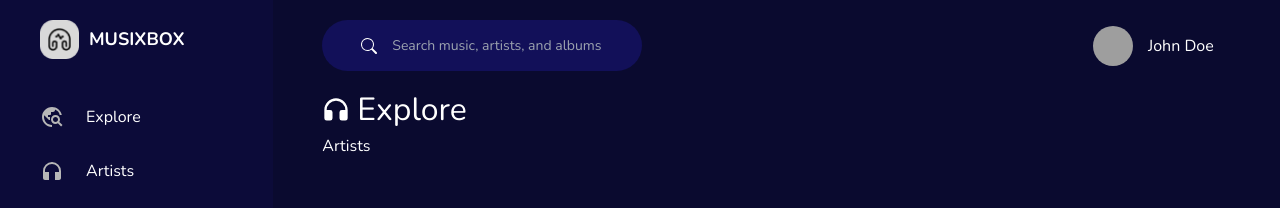
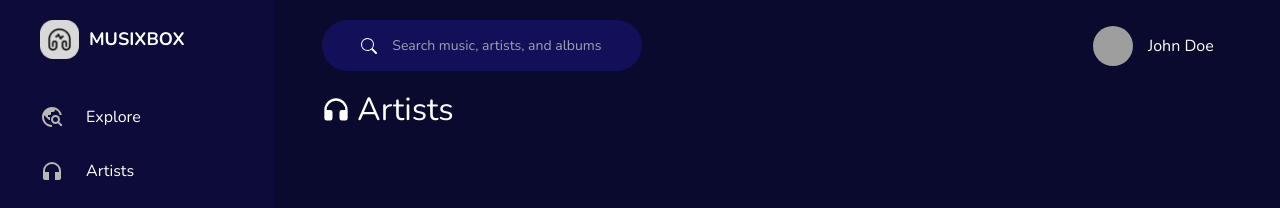
Before and after one commit to Yubraj-Karki/music-app, a React (Vite) app in the folder vite-project/: page /artists in a window 1280 px wide. Shown: the top 208 px of the page. Built offline with nearby package versions, Linux system fonts and the light colour scheme; grey boxes are pictures that could not be loaded; a web font is replaced by a local one.

Commit message:
adding page title

```diff
--- a/vite-project/context.jsx
+++ b/vite-project/context.jsx
@@ -1,4 +1,4 @@
-import React, { useState, useEffect } from "react";
+import React, { useState, useEffect, useRef } from "react";
 
 export const SpotifyContext = React.createContext();
 import env from "react-dotenv";
--- a/vite-project/src/App.jsx
+++ b/vite-project/src/App.jsx
@@ -2,7 +2,6 @@ import React from "react";
 import { BrowserRouter, Routes, Route } from "react-router-dom";
 import { SideBar, Control, Searchbar, User, PageTitle } from "./components";
 import { Explore, Artists } from "./pages";
-import { RiHeadphoneFill } from "react-icons/ri";
 
 const App = () => {
   return (
@@ -21,7 +20,6 @@ const App = () => {
               />
             </div>
           </header>
-          <PageTitle title="Explore" icon={RiHeadphoneFill} />
 
           <Routes>
             <Route path="/" element={<Explore />} />
--- a/vite-project/src/pages/Artists.jsx
+++ b/vite-project/src/pages/Artists.jsx
@@ -1,7 +1,13 @@
 import React from "react";
+import { PageTitle } from "../components/index";
+import { RiHeadphoneFill } from "react-icons/ri";
 
 const Artists = () => {
-  return <div>Artists</div>;
+  return (
+    <div>
+      <PageTitle title="Artists" icon={RiHeadphoneFill} />
+    </div>
+  );
 };
 
 export default Artists;
```
